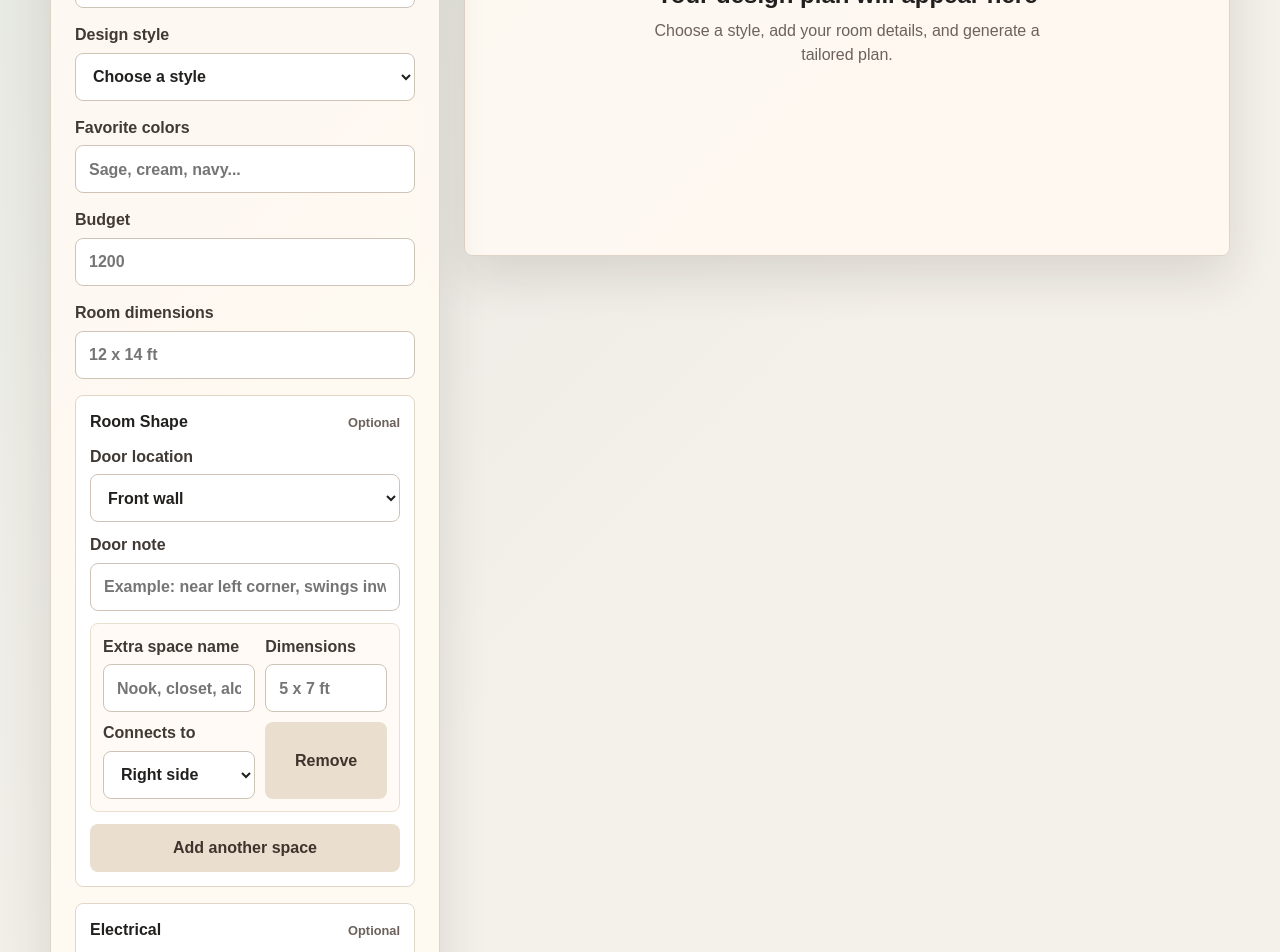
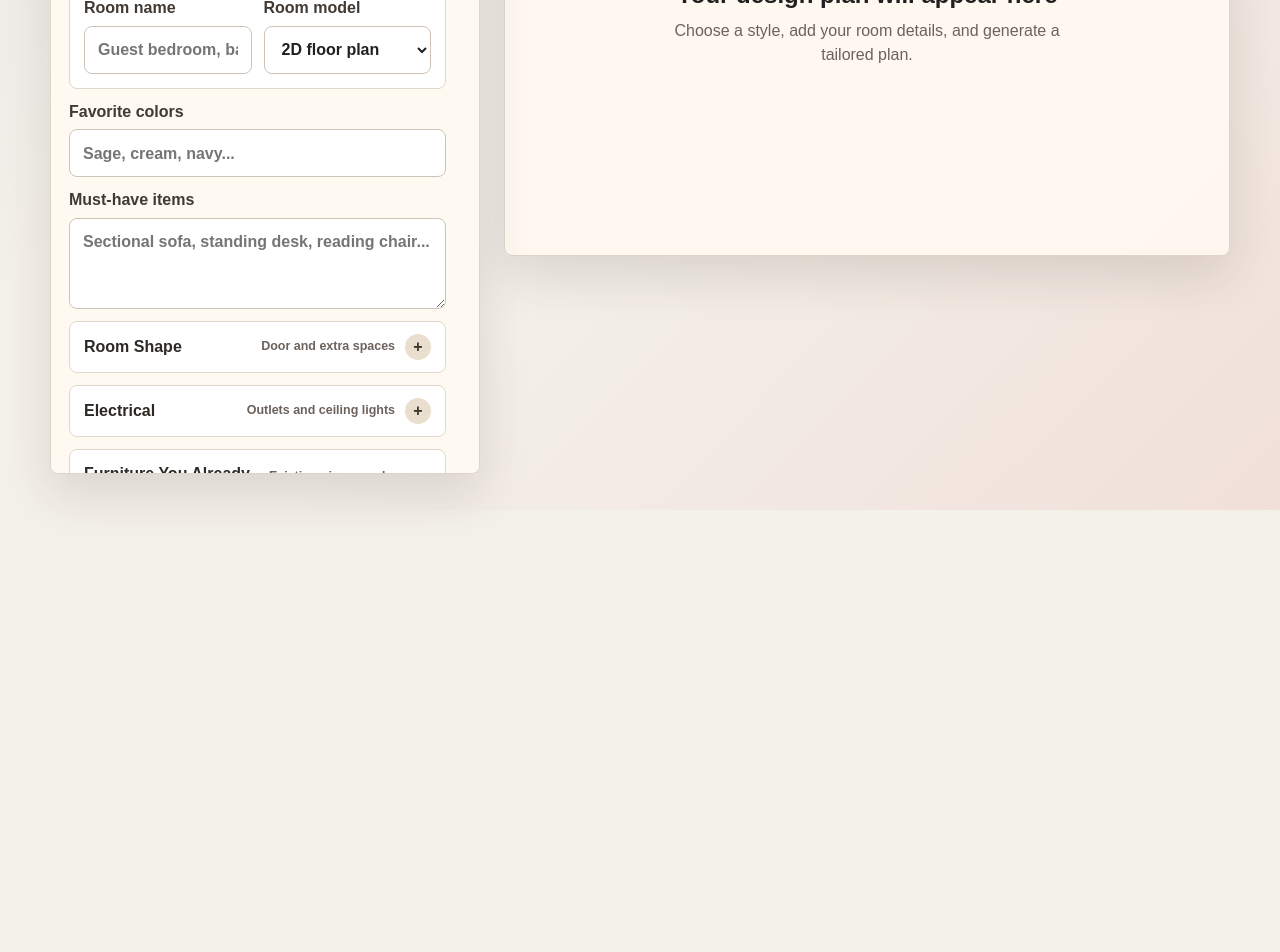
Before and after one commit to heytimmyrow-sudo/room-design-assistant, a Next.js app: page / in a window 1280 px wide. Shown: the part 600-1552 px from the top of the page. After the commit the page ends 1110 px from the top, so only its background shows below. Built offline with nearby package versions, Linux system fonts and the light colour scheme.

Commit message:
Improve form sidebar layout

```diff
--- a/app/globals.css
+++ b/app/globals.css
@@ -179,7 +179,7 @@ h1 {
 
 .workspace {
   display: grid;
-  grid-template-columns: minmax(290px, 390px) minmax(0, 1fr);
+  grid-template-columns: minmax(320px, 430px) minmax(0, 1fr);
   gap: 24px;
   align-items: start;
 }
@@ -194,10 +194,13 @@ h1 {
 
 .design-form {
   display: grid;
-  gap: 16px;
-  padding: 24px;
+  gap: 12px;
+  padding: 18px;
   position: sticky;
   top: 20px;
+  max-height: calc(100vh - 40px);
+  overflow: auto;
+  scrollbar-gutter: stable;
 }
 
 .form-header h2,
@@ -207,6 +210,19 @@ h1 {
 
 .form-header p {
   color: var(--muted);
+}
+
+.form-section {
+  display: grid;
+  gap: 12px;
+}
+
+.primary-fields {
+  grid-template-columns: repeat(2, minmax(0, 1fr));
+  border: 1px solid #e2d6c9;
+  border-radius: 8px;
+  background: #ffffff;
+  padding: 14px;
 }
 
 label {
@@ -306,9 +322,7 @@ button:disabled {
 
 .saved-rooms {
   display: grid;
-  gap: 12px;
-  border-top: 1px solid var(--border);
-  padding-top: 16px;
+  gap: 0;
 }
 
 .saved-rooms-header {
@@ -385,24 +399,86 @@ button:disabled {
   color: #3e342d;
 }
 
-.product-source {
-  display: grid;
-  gap: 12px;
-  border: 1px solid #e2d6c9;
-  border-radius: 8px;
-  background: #ffffff;
-  padding: 14px;
-}
-
+.product-source,
 .room-shape-section,
 .electrical-section,
 .owned-furniture-section {
   display: grid;
-  gap: 12px;
   border: 1px solid #e2d6c9;
   border-radius: 8px;
   background: #ffffff;
-  padding: 14px;
+}
+
+.form-panel {
+  overflow: hidden;
+}
+
+.form-panel summary {
+  display: flex;
+  gap: 10px;
+  align-items: center;
+  justify-content: space-between;
+  min-height: 48px;
+  padding: 12px 14px;
+  cursor: pointer;
+  list-style: none;
+}
+
+.form-panel summary::-webkit-details-marker {
+  display: none;
+}
+
+.form-panel summary::after {
+  content: "+";
+  display: grid;
+  flex: 0 0 auto;
+  width: 26px;
+  height: 26px;
+  place-items: center;
+  border-radius: 50%;
+  background: #eadfce;
+  color: #3e342d;
+  font-weight: 900;
+}
+
+.form-panel[open] {
+  padding-bottom: 14px;
+}
+
+.form-panel[open] summary::after {
+  content: "-";
+}
+
+.form-panel summary span {
+  color: #2d2925;
+  font-size: 1rem;
+  font-weight: 900;
+}
+
+.form-panel summary small {
+  margin-left: auto;
+  color: var(--muted);
+  font-size: 0.78rem;
+  font-weight: 800;
+}
+
+.form-panel > label,
+.form-panel > .fixture-list,
+.form-panel > .extra-spaces,
+.form-panel > button,
+.form-panel > .source-note,
+.form-panel > .saved-room-list {
+  margin-inline: 14px;
+}
+
+.form-panel > label + label,
+.form-panel > label + .fixture-list,
+.form-panel > .fixture-list + button,
+.form-panel > button + .fixture-list,
+.form-panel > .extra-spaces + button,
+.form-panel > .source-note,
+.form-panel > .saved-room-list {
+  margin-top: 12px;
 }
 
 .room-shape-header {
@@ -1143,6 +1219,8 @@ li + li {
 
   .design-form {
     position: static;
+    max-height: none;
+    overflow: visible;
   }
 
   .results-panel {
@@ -1215,7 +1293,8 @@ li + li {
 
   .extra-space-row,
   .fixture-row,
-  .owned-furniture-row {
+  .owned-furniture-row,
+  .primary-fields {
     grid-template-columns: 1fr;
   }
 
--- a/app/page.tsx
+++ b/app/page.tsx
@@ -40,6 +40,7 @@ export default function Home() {
               <p>Enter what matters most, then generate a room plan.</p>
             </div>
 
+            <section className="form-section primary-fields" aria-label="Main room details">
               <label htmlFor="roomType">
                 Room type
                 <input
@@ -48,16 +49,6 @@ export default function Home() {
                   name="roomType"
                   placeholder="Living room, bedroom, office..."
                   required
-              />
-            </label>
-
-            <label htmlFor="roomName">
-              Room name
-              <input
-                type="text"
-                id="roomName"
-                name="roomName"
-                placeholder="Guest bedroom, basement game room..."
                 />
               </label>
 
@@ -73,13 +64,13 @@ export default function Home() {
                 </select>
               </label>
 
-            <label htmlFor="favoriteColors">
-              Favorite colors
+              <label htmlFor="dimensions">
+                Room dimensions
                 <input
                   type="text"
-                id="favoriteColors"
-                name="favoriteColors"
-                placeholder="Sage, cream, navy..."
+                  id="dimensions"
+                  name="dimensions"
+                  placeholder="12 x 14 ft"
                 />
               </label>
 
@@ -96,21 +87,50 @@ export default function Home() {
                 />
               </label>
 
-            <label htmlFor="dimensions">
-              Room dimensions
+              <label htmlFor="roomName">
+                Room name
                 <input
                   type="text"
-                id="dimensions"
-                name="dimensions"
-                placeholder="12 x 14 ft"
+                  id="roomName"
+                  name="roomName"
+                  placeholder="Guest bedroom, basement game room..."
                 />
               </label>
 
-            <section className="room-shape-section" aria-labelledby="roomShapeTitle">
-              <div className="room-shape-header">
-                <h3 id="roomShapeTitle">Room Shape</h3>
-                <span>Optional</span>
-              </div>
+              <label htmlFor="modelView">
+                Room model
+                <select id="modelView" name="modelView">
+                  <option value="2d">2D floor plan</option>
+                  <option value="3d">3D room model</option>
+                </select>
+              </label>
+            </section>
+
+            <label htmlFor="favoriteColors">
+              Favorite colors
+              <input
+                type="text"
+                id="favoriteColors"
+                name="favoriteColors"
+                placeholder="Sage, cream, navy..."
+              />
+            </label>
+
+            <label htmlFor="mustHaves">
+              Must-have items
+              <textarea
+                id="mustHaves"
+                name="mustHaves"
+                rows={3}
+                placeholder="Sectional sofa, standing desk, reading chair..."
+              ></textarea>
+            </label>
+
+            <details className="room-shape-section form-panel">
+              <summary>
+                <span id="roomShapeTitle">Room Shape</span>
+                <small>Door and extra spaces</small>
+              </summary>
               <label htmlFor="doorLocation">
                 Door location
                 <select id="doorLocation" name="doorLocation">
@@ -164,13 +184,13 @@ export default function Home() {
               <button type="button" className="secondary-button add-space-button" id="addSpaceButton">
                 Add another space
               </button>
-            </section>
+            </details>
 
-            <section className="electrical-section" aria-labelledby="electricalTitle">
-              <div className="room-shape-header">
-                <h3 id="electricalTitle">Electrical</h3>
-                <span>Optional</span>
-              </div>
+            <details className="electrical-section form-panel">
+              <summary>
+                <span id="electricalTitle">Electrical</span>
+                <small>Outlets and ceiling lights</small>
+              </summary>
               <div className="fixture-list" id="outletList" aria-label="Electrical outlets">
                 <div className="fixture-row outlet-row">
                   <label>
@@ -228,31 +248,13 @@ export default function Home() {
               <button type="button" className="secondary-button add-space-button" id="addCeilingLightButton">
                 Add ceiling light
               </button>
-            </section>
+            </details>
 
-            <label htmlFor="modelView">
-              Room model
-              <select id="modelView" name="modelView">
-                <option value="2d">2D floor plan</option>
-                <option value="3d">3D room model</option>
-              </select>
-            </label>
-
-            <label htmlFor="mustHaves">
-              Must-have items
-              <textarea
-                id="mustHaves"
-                name="mustHaves"
-                rows={4}
-                placeholder="Sectional sofa, standing desk, reading chair..."
-              ></textarea>
-            </label>
-
-            <section className="owned-furniture-section" aria-labelledby="ownedFurnitureTitle">
-              <div className="room-shape-header">
-                <h3 id="ownedFurnitureTitle">Furniture You Already Have</h3>
-                <span>Optional</span>
-              </div>
+            <details className="owned-furniture-section form-panel">
+              <summary>
+                <span id="ownedFurnitureTitle">Furniture You Already Have</span>
+                <small>Existing pieces and sizes</small>
+              </summary>
               <div className="fixture-list" id="ownedFurnitureList" aria-label="Furniture already owned">
                 <div className="owned-furniture-row">
                   <label>
@@ -294,14 +296,21 @@ export default function Home() {
               <button type="button" className="secondary-button add-space-button" id="addOwnedFurnitureButton">
                 Add owned furniture
               </button>
-            </section>
+            </details>
 
+            <details className="product-source form-panel">
+              <summary>
+                <span id="productSourceTitle">Furniture Links</span>
+                <small id="productSourceStatus" aria-live="polite">
+                  Search links active
+                </small>
+              </summary>
               <label htmlFor="furnitureLinks">
                 Furniture links
                 <textarea
                   id="furnitureLinks"
                   name="furnitureLinks"
-                rows={4}
+                  rows={3}
                   placeholder="Paste furniture product or image links, one per line..."
                 ></textarea>
               </label>
@@ -311,18 +320,11 @@ export default function Home() {
                 <textarea
                   id="modelLinks"
                   name="modelLinks"
-                rows={3}
+                  rows={2}
                   placeholder="Paste .glb or .gltf model links, one per line..."
                 ></textarea>
               </label>
 
-            <section className="product-source" aria-labelledby="productSourceTitle">
-              <div className="product-source-header">
-                <h3 id="productSourceTitle">Product Source</h3>
-                <span id="productSourceStatus" aria-live="polite">
-                  Search links active
-                </span>
-              </div>
               <label htmlFor="productSource">
                 Exact product matching
                 <select id="productSource" name="productSource">
@@ -342,7 +344,7 @@ export default function Home() {
               <p className="source-note">
                 Without a product API key, generated items use shopping search links.
               </p>
-            </section>
+            </details>
 
             <label className="checkbox-row" htmlFor="addStoreLinks">
               <input
@@ -367,15 +369,15 @@ export default function Home() {
               Save Room Plan
             </button>
 
-            <section className="saved-rooms" aria-labelledby="savedRoomsTitle">
-              <div className="saved-rooms-header">
-                <h3 id="savedRoomsTitle">Saved Rooms</h3>
+            <details className="saved-rooms form-panel">
+              <summary>
+                <span id="savedRoomsTitle">Saved Rooms</span>
                 <span id="saveStatus" aria-live="polite"></span>
-              </div>
+              </summary>
               <div className="saved-room-list" id="savedRoomList">
                 <p className="saved-empty">No saved rooms yet.</p>
               </div>
-            </section>
+            </details>
           </form>
 
           <section
```
Lines whose indentation alone changed are shown as unchanged.
